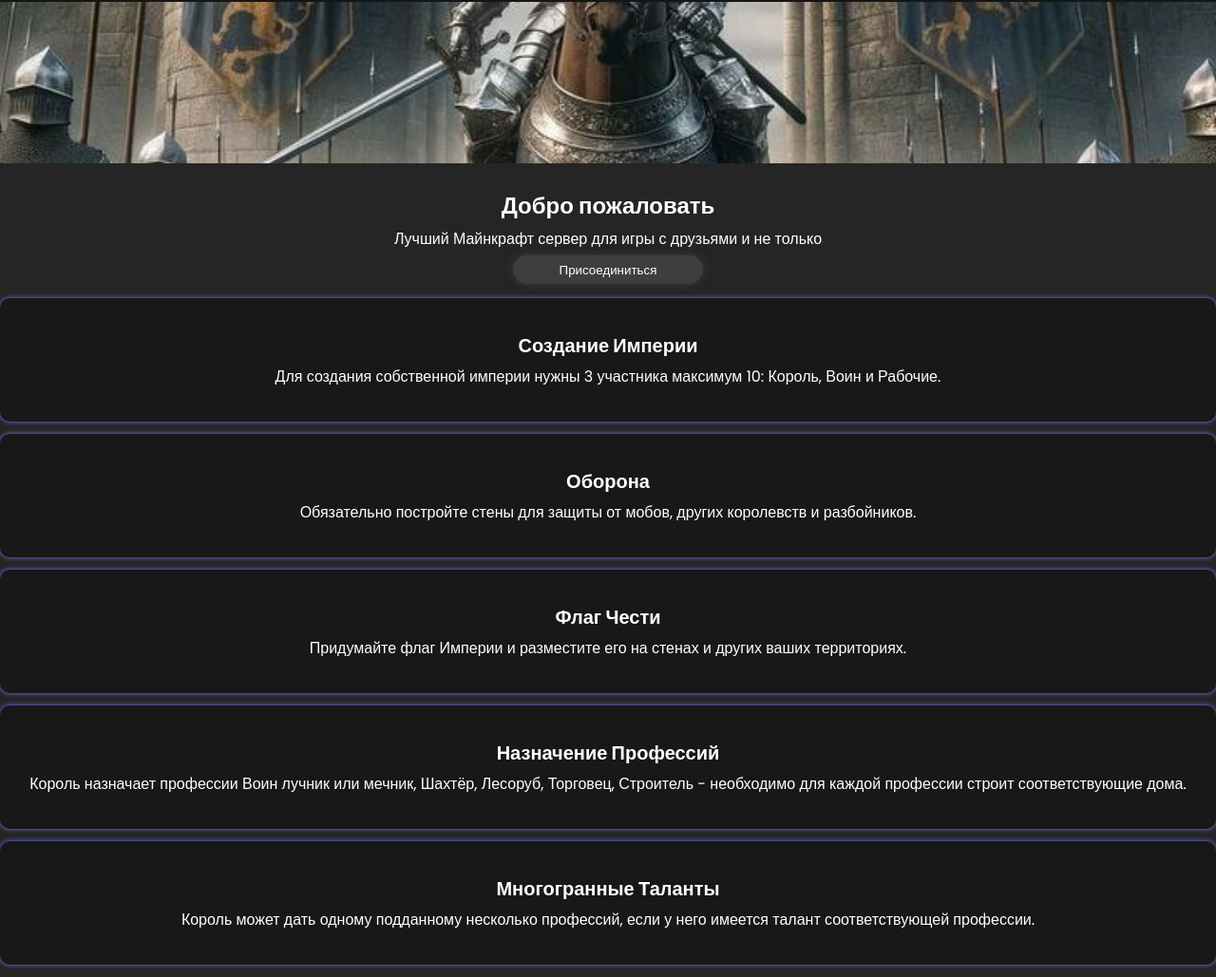
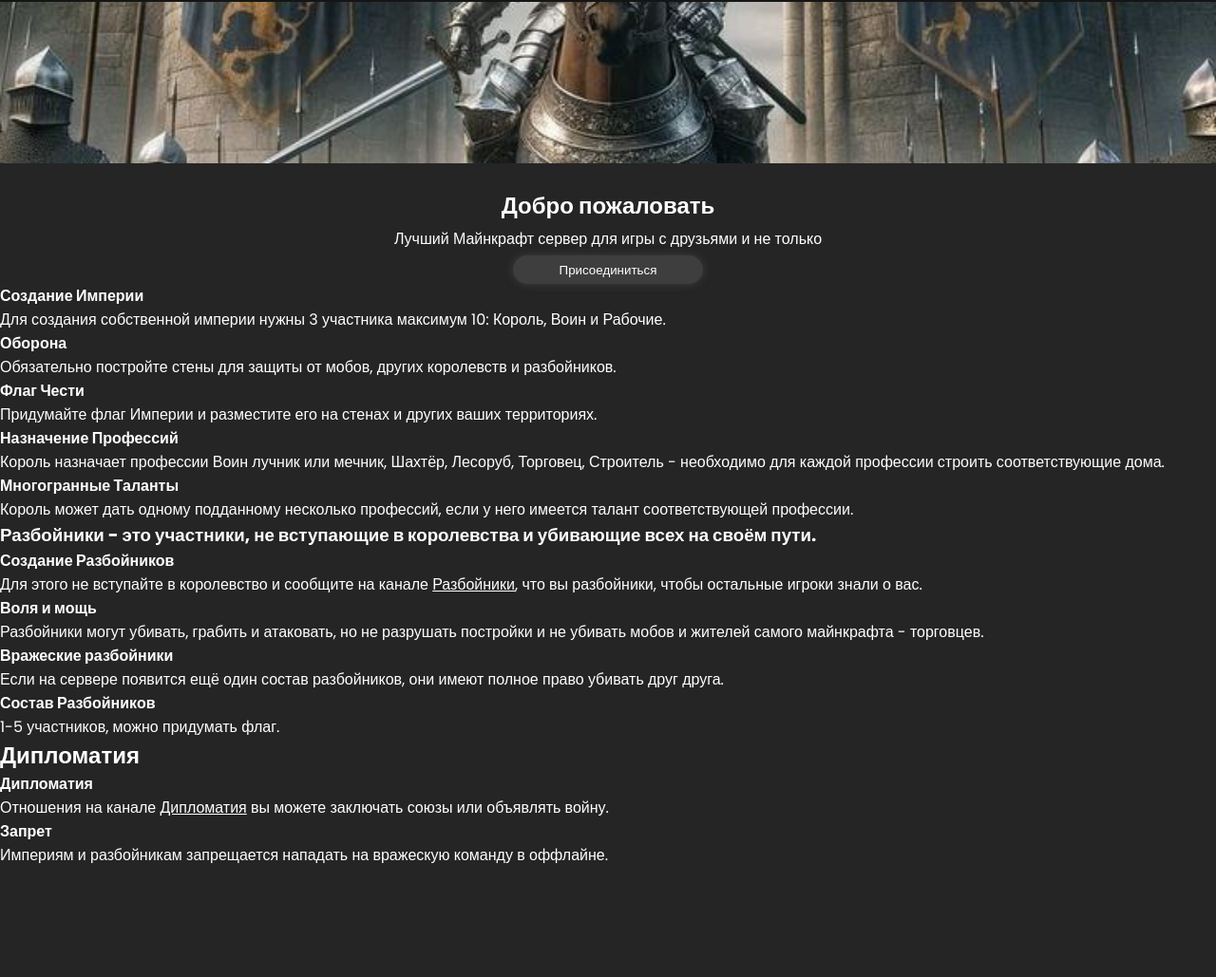
Before and after one commit to YaArmesha/minehild, a plain HTML site: page index.html in a window 1280 px wide. Shown: the part 46-1075 px from the top of the page at 95% size. After the commit the page ends 959 px from the top, so only its background shows below. Drawn offline with Linux system fonts and the light colour scheme.

Commit message:
Update index.html

```diff
--- a/index.html
+++ b/index.html
@@ -5,50 +5,78 @@
   <meta charset="UTF-8">
   <meta name="viewport" content="width=device-width, initial-scale=1">
   <link rel="stylesheet" href="styles.css">
-
   <link rel="stylesheet" href="https://cdnjs.cloudflare.com/ajax/libs/font-awesome/6.6.0/css/all.min.css">
-
   <title>Minehild - Майнкрафт сервер</title>
 </head>
 
 <body>
   <div class="web">
-
     <div class="header">
-      <h3 class="Minehild">Minehild</h>
+      <h3 class="Minehild">Minehild</h3>
     </div>
     <img src="image.jpg" alt="Minehild" class="image">
     <div class="main">
       <div class="image_and_text">
         <h2>Добро пожаловать</h2>
         <p>Лучший Майнкрафт сервер для игры с друзьями и не только</p>
-        <button class="btn">Присоединиться</button>
+        <button class="btn" onclick="window.location.href='https://t.me/ymfffhtrttrt'">Присоединиться</button>
       </div>
     </div>
 
-    <div class="card_contaner">
-
-       <div class="card">
-         <h4 class="title">Создание Империи</h4>
-         <p class="paragraph">Для создания собственной империи нужны 3 участника максимум 10: Король, Воин и Рабочие.</p>
-       </div>
-
+    <div class="card_container">
+      <div class="card">
+        <h4 class="title">Создание Империи</h4>
+        <p class="paragraph">Для создания собственной империи нужны 3 участника максимум 10: Король, Воин и Рабочие.</p>
+      </div>
       <div class="card">
         <h4 class="title">Оборона</h4>
         <p class="paragraph">Обязательно постройте стены для защиты от мобов, других королевств и разбойников.</p>
       </div>
-
       <div class="card">
         <h4 class="title">Флаг Чести</h4>
         <p class="paragraph">Придумайте флаг Империи и разместите его на стенах и других ваших территориях.</p>
       </div>
       <div class="card">
         <h4 class="title">Назначение Профессий</h4>
-        <p class="paragraph">Король назначает профессии Воин лучник или мечник, Шахтёр, Лесоруб, Торговец, Строитель - необходимо для каждой профессии строит соответствующие дома.</p>
+        <p class="paragraph">Король назначает профессии Воин лучник или мечник, Шахтёр, Лесоруб, Торговец, Строитель - необходимо для каждой профессии строить соответствующие дома.</p>
       </div>
       <div class="card">
         <h4 class="title">Многогранные Таланты</h4>
         <p class="paragraph">Король может дать одному подданному несколько профессий, если у него имеется талант соответствующей профессии.</p>
+      </div>
+    </div>
+
+    <div class="ploxuy_chel">
+      <h3>Разбойники - это участники, не вступающие в королевства и убивающие всех на своём пути.</h3>
+      <div class="card">
+        <h4 class="title">Создание Разбойников</h4>
+        <p class="paragraph">Для этого не вступайте в королевство и сообщите на канале <a href="https://t.me/ymfffhtrttrt/2735">Разбойники</a>, что вы разбойники, чтобы остальные игроки знали о вас.</p>
+      </div>
+
+      <div class="card">
+         <h4 class="title">Воля и мощь</h4>
+         <p class="paragraph">Разбойники могут убивать, грабить и атаковать, но не разрушать постройки и не убивать мобов и жителей самого майнкрафта - торговцев.</p>
+      </div>
+      <div class="card">
+        <h4 class="title">Вражеские разбойники</h4>
+        <p class="paragraph">Если на сервере появится ещё один состав разбойников, они имеют полное право убивать друг друга.</p>
+        </div>
+        <div class="card">
+          <h4 class="title">Состав Разбойников</h4>
+          <p class="paragraph">1-5 участников, можно придумать флаг.</p>
+        </div>
+      </div>
+      <div class="diplomat">
+        <div class="text">
+          <h2 class="diplom">Дипломатия</h2>
+        </div>
+       <div class="card">
+         <h4>Дипломатия</h4>
+         <p class="title-dip">Отношения на канале <a href="https://t.me/ymfffhtrttrt/1534">Дипломатия</a> вы можете заключать союзы или объявлять войну. </p>
+       </div>
+      <div class="card">
+        <h4 class="title">Запрет</h4>
+        <p class="paragraph">Империям и разбойникам запрещается нападать на вражескую команду в оффлайне.</p>
       </div>
     </div>
 
```
